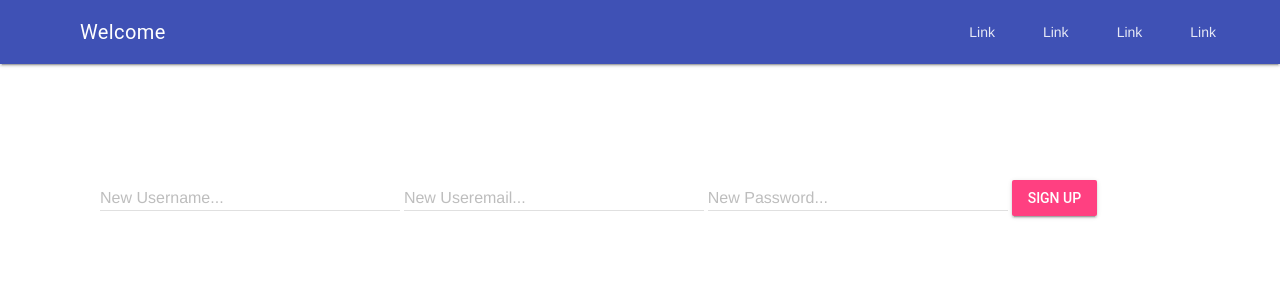
After one commit to MartinUnger98/Django-Chat-App, a Django app: page /register/ in a window 1280 px wide. The commit adds this page. Shown: the top 300 px of the page. Run offline with Django 5.2, Linux system fonts and the light colour scheme.

Commit message:
added register view

```diff
--- /dev/null
+++ b/chat/templates/auth/register.html
@@ -0,0 +1,46 @@
+{% extends "base.html" %} {% block content %}
+
+{% if userAlreadyExists %}
+<p>User already exists</p>
+{% endif %}
+
+{% if emailAlreadyExists %}
+<p>Email already exists</p>
+{% endif %}
+
+<form method="POST" action="/register/">
+    {% csrf_token %}
+    <div class="mdl-textfield mdl-js-textfield mdl-textfield--floating-label">
+      <input
+        class="mdl-textfield__input"
+        name="newusername"
+        type="text"
+        id="sample3"
+      />
+      <label class="mdl-textfield__label" for="sample3">New Username...</label>
+    </div>
+    <div class="mdl-textfield mdl-js-textfield mdl-textfield--floating-label">
+        <input
+          class="mdl-textfield__input"
+          name="newuseremail"
+          type="email"
+          id="sample3"
+        />
+        <label class="mdl-textfield__label" for="sample3">New Useremail...</label>
+      </div>
+    <div class="mdl-textfield mdl-js-textfield mdl-textfield--floating-label">
+      <input
+        class="mdl-textfield__input"
+        name="newpassword"
+        type="password"
+        id="sample3"
+      />
+      <label class="mdl-textfield__label" for="sample3">New Password...</label>
+    </div>
+    <button
+      class="mdl-button mdl-js-button mdl-button--raised mdl-js-ripple-effect mdl-button--accent"
+    >
+      Sign up
+    </button>
+  </form>
+{% endblock %}
--- a/chat/views.py
+++ b/chat/views.py
@@ -1,8 +1,9 @@
-from django.shortcuts import render
+from django.shortcuts import render, redirect
 from .models import Chat, Message
 from django.http import HttpResponseRedirect
 from django.contrib.auth import authenticate, login
 from django.contrib.auth.decorators import login_required
+from django.contrib.auth.models import User
 
 
 @login_required(login_url='/login/')
@@ -26,3 +27,20 @@ def login_view(request):
             return render(request, 'auth/login.html', {'wrongPassword': True, 'redirect': redirect})
 
     return render(request, 'auth/login.html', {'redirect': redirect})
+
+def register_view(request):
+    if request.method == 'POST':
+        username = request.POST.get('newusername')
+        email=request.POST.get('newuseremail')
+        password=request.POST.get('newpassword')
+        if User.objects.filter(username = username).exists():
+            return render(request, 'auth/register.html', {'userAlreadyExists': True})
+        elif User.objects.filter(email = email).exists():
+            return render(request, 'auth/register.html', {'emailAlreadyExists': True})
+        else:
+            user = User.objects.create_user(username, email, password)
+            if user:
+                return redirect('/chat/')
+
+
+    return render(request, 'auth/register.html')
--- a/django_chat_app/urls.py
+++ b/django_chat_app/urls.py
@@ -17,10 +17,11 @@ Including another URLconf
 from django.contrib import admin
 from django.urls import path
 
-from chat.views import index, login_view
+from chat.views import index, login_view, register_view
 
 urlpatterns = [
     path('admin/', admin.site.urls),
     path('chat/', index),
     path('login/', login_view),
+    path('register/', register_view),
 ]
--- a/static/css/style.css
+++ b/static/css/style.css
@@ -1,3 +1,7 @@
 .page-content {
   padding: 100px 100px;
 }
+
+.form {
+  display: flex;
+}
```
Also changed, not shown: chat/templates/auth/login.html (+5 -2 lines).
